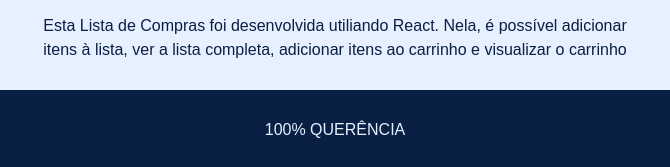
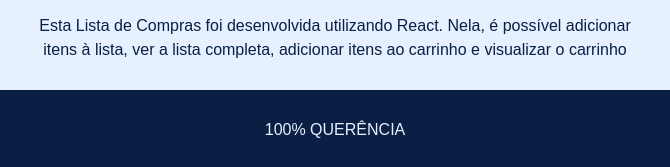
Before and after one commit to LucasCMend/personal-page, a plain HTML site: page index.html in a window 1280 px wide. Shown: the part 2607-2774 px from the top of the page, 305-975 px from the left. Drawn offline with Linux system fonts and the light colour scheme.

Commit message:
finalizado

```diff
--- a/index.html
+++ b/index.html
@@ -107,7 +107,7 @@
           <img src="assests/fotoReact1.png" alt="ListaCompras1" />
           <img src="assests/fotoReact2.png" alt="ListaCompras2" />
           <p>
-            Esta Lista de Compras foi desenvolvida utiliando React. Nela, é
+            Esta Lista de Compras foi desenvolvida utilizando React. Nela, é
             possível adicionar <br />
             itens à lista, ver a lista completa, adicionar itens ao carrinho e
             visualizar o carrinho
```
